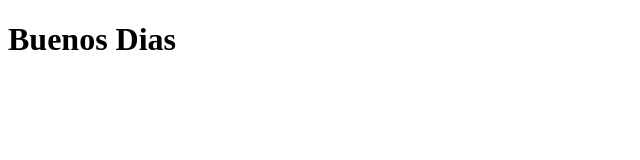
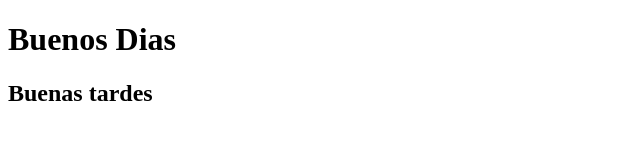
Before and after one commit to Paladyno92/TestGitHub, a plain HTML site: page index.html in a window 1280 px wide. Shown: the whole page, without its empty margins (0-640 px from the left). Drawn offline with Linux system fonts and the light colour scheme.

Commit message:
Se agrega nuevo texto

```diff
--- a/index.html
+++ b/index.html
@@ -8,5 +8,6 @@
 </head>
 <body>
     <h1>Buenos Dias</h1>
+    <h2>Buenas tardes</h2>
 </body>
 </html>
```
